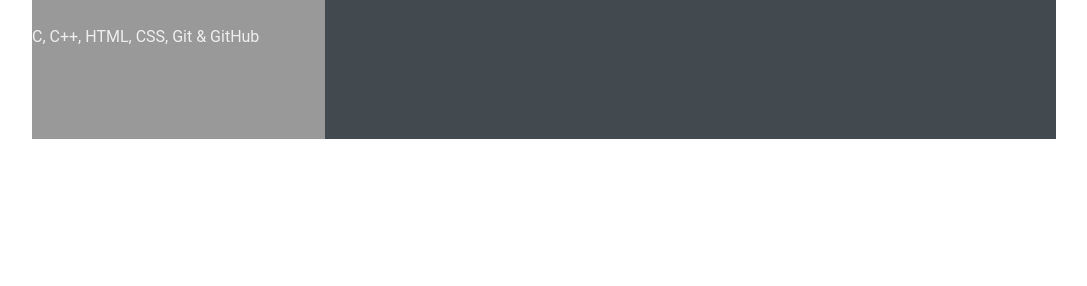
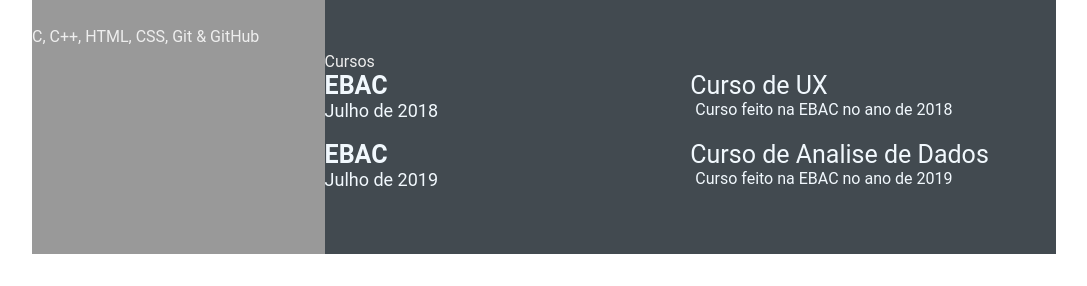
Before and after one commit to brunagcris/devweekgit.github.io, a plain HTML site: page index.html in a window 1280 px wide. Shown: the part 693-979 px from the top of the page, without its empty margins (96-1183 px from the left). Before the commit the page ends 864 px from the top, so only its background shows below. Drawn offline with Linux system fonts and the light colour scheme; files whose address does not match are found by name.

Commit message:
Add files via upload

```diff
--- a/index.html
+++ b/index.html
@@ -95,6 +95,27 @@
                     </div>
                 </div>
             </section>
+            <section class="awards gap">
+                <div class="right-title">Cursos</div>
+                <div class="awards-contents">
+                    <div class="awards-left">
+                        <p class="awards-company-name">EBAC</p>
+                        <p class="awards-time-period">Julho de 2018</p><br>
+                    </div>
+                    <div class="awards-right">
+                        <p class="awards-name">Curso de UX</p>
+                        <p class="awards-desc">Curso feito na EBAC no ano de 2018</p><br>
+                    </div>
+                    <div class="awards-left">
+                        <p class="awards-company-name">EBAC</p>
+                        <p class="awards-time-period">Julho de 2019</p>
+                    </div>
+                    <div class="awards-right">
+                        <p class="awards-name">Curso de Analise de Dados</p>
+                        <p class="awards-desc">Curso feito na EBAC no ano de 2019</p>
+                    </div>
+                </div>
+            </section>
         </section>
     </main>
 </body>
```
